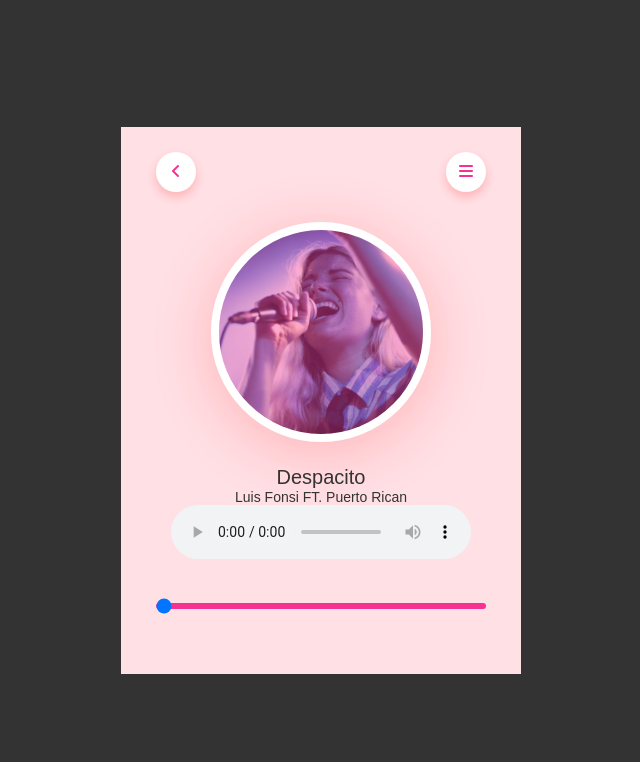
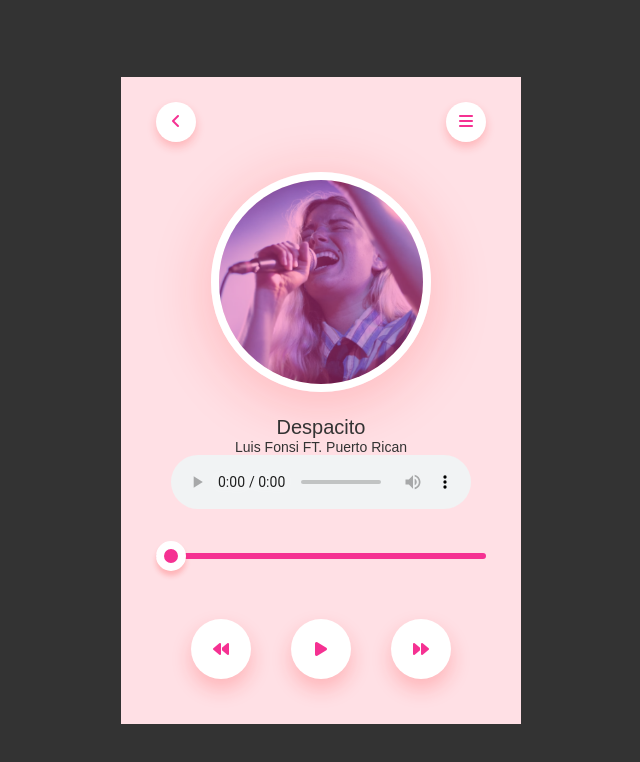
Before and after one commit to HassanEhsani/music-player, a plain HTML site: page index.html in a window 1280 px wide. Shown: the whole page, without its empty margins (319-959 px from the left). Drawn offline with Linux system fonts and the light colour scheme.

Commit message:
i wrote code css about the class controls in the html

```diff
--- a/index.html
+++ b/index.html
@@ -29,6 +29,13 @@
                 <source src="luis_fonsi_despacito.mp3" type="audio/mp3">
             </audio>
             <input type="range" value="0" id="progress">
+
+            <div class="controls">
+                <div><i class="fa-solid fa-backward"></i></div>
+                <div><i class="fa-solid fa-play"></i></div>
+                <div><i class="fa-solid fa-forward"></i></div>
+            </div>
+
         </div>
     </div>
 </body>
--- a/style.css
+++ b/style.css
@@ -59,3 +59,30 @@ nav .circle{
     cursor: pointer;
     margin: 40px 0;
 }
+#progress::-webkit-slider-thumb{
+    -webkit-appearance: none;
+    background: #f53192;
+    width: 30px;
+    height: 30px;
+    border-radius: 50%;
+    border: 8px solid #fff;
+    box-shadow: 0 5px 5px rgba(255, 26, 26, 0.22);
+}
+.controls{
+    display: flex;
+    justify-content: center;
+    align-items: center;
+}
+.controls div{
+    width: 60px;
+    height: 60px;
+    margin: 20px;
+    background: #fff;
+    display: inline-flex;
+    align-items: center;
+    justify-content: center;
+    border-radius: 50%;
+    color: #f53192;
+    box-shadow: 0 10px 20px rgba(255, 26, 26, 0.22);
+    cursor: pointer;
+}
```
